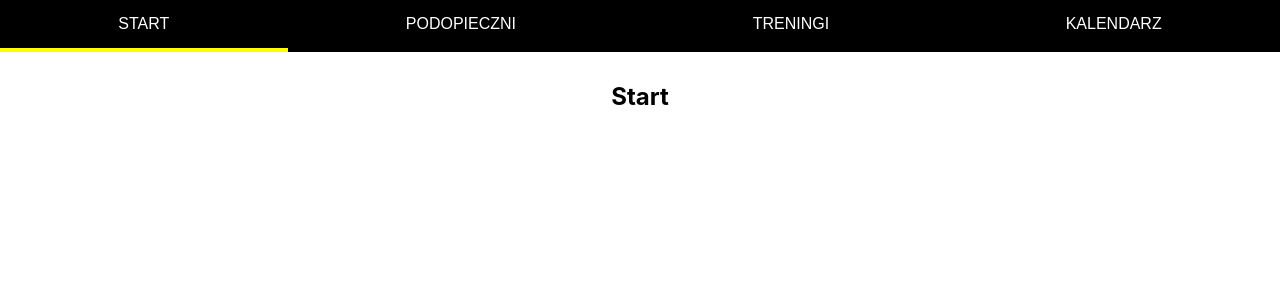
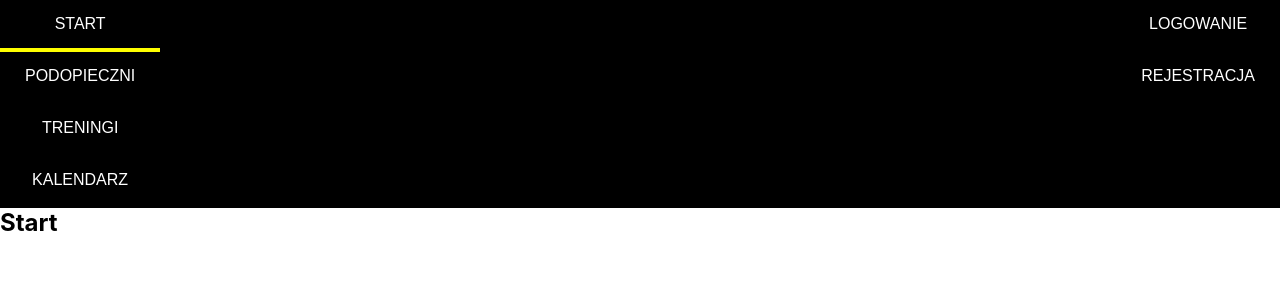
Before and after one commit to karol199393/FitForceFrontEndReact, a React (Create React App) app: page / in a window 1280 px wide. Shown: the top 300 px of the page. Built offline with nearby package versions, Linux system fonts and the light colour scheme.

Commit message:
add components

```diff
--- a/src/App.css
+++ b/src/App.css
@@ -39,3 +39,12 @@ section {
 .active {
   border-bottom-color: yellow;
 }
+
+.nav-list {
+  display: flex;
+  justify-content: space-between;
+}
+
+.nav-main li, .nav-auth li {
+  list-style-type: none;
+}
--- a/src/App.js
+++ b/src/App.js
@@ -15,27 +15,40 @@ const StartComponent = () => {
   return <h2>Start</h2>;
 };
 
+const LoginComponent = () => {
+  return <h2>Logowanie</h2>;
+};
+const RegisterComponent = () => {
+  return <h2>Rejestracja</h2>;
+};
+
 function App() {
   return (
     <BrowserRouter>
       <div>
         <nav>
-          <ul>
+          <ul className="nav-list">
+            <div className="nav-main">
               <li><NavLink to="/">Start</NavLink></li>
               <li><NavLink to="/players">Podopieczni</NavLink></li>
               <li><NavLink to="/training">Treningi</NavLink></li>
               <li><NavLink to="/calendar">Kalendarz</NavLink></li>
+            </div>
+            <div className="nav-auth">
+              <li><NavLink to="/login">Logowanie</NavLink></li>
+              <li><NavLink to="/register">Rejestracja</NavLink></li>
+            </div>
           </ul>
         </nav>
       </div>
-      <section>
       <Routes>
         <Route path="/" element={<StartComponent />} />
         <Route path="/training" element={<TrainingComponent />} />
         <Route path="/players" element={<PlayersComponent />} />
         <Route path="/calendar" element={<CalendarComponent />} />
+        <Route path="/login" element={<LoginComponent />} />
+        <Route path="/register" element={<RegisterComponent />} />
       </Routes>
-      </section>
     </BrowserRouter>
   );
 }
```
Lines whose indentation alone changed are shown as unchanged.
